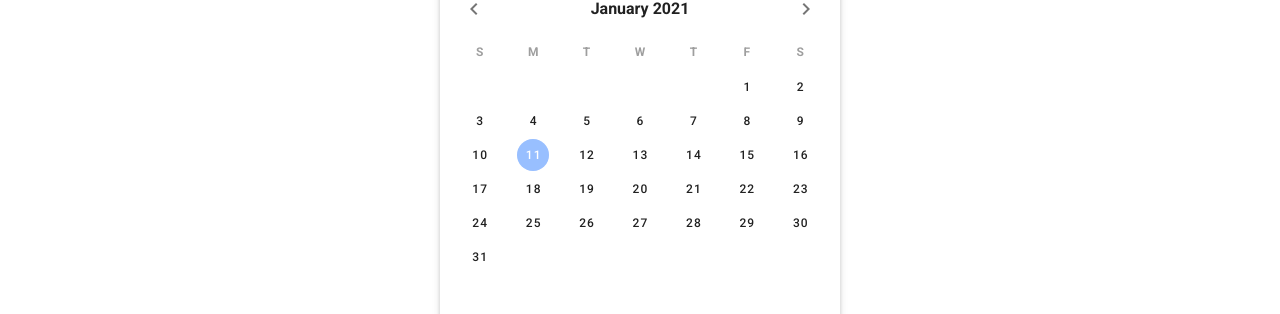
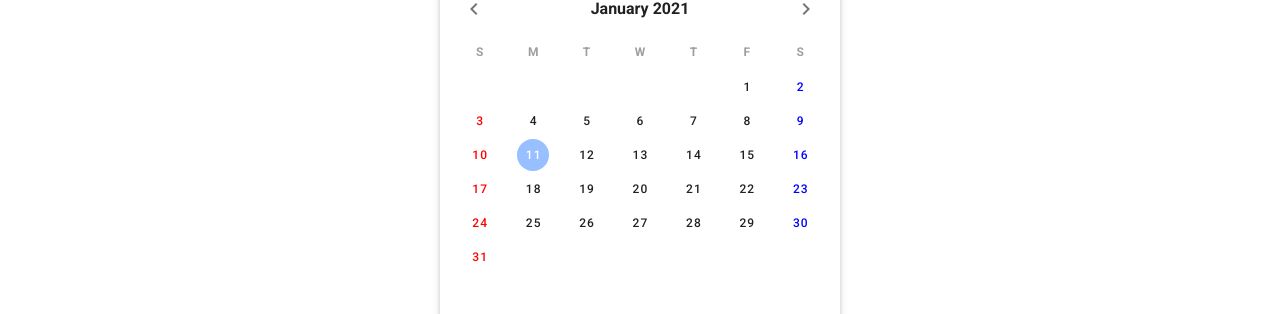
Before and after one commit to ta-mu-aa/workout-vue, a Vue app: page / in a window 1280 px wide. Shown: the part 203-517 px from the top of the page. Built offline with nearby package versions, Linux system fonts and the light colour scheme; no server answers; the database is empty; sample sign-in values are in the browser's storage.

Commit message:
月日の表示編集前

```diff
--- a/src/App.vue
+++ b/src/App.vue
@@ -35,7 +35,7 @@ export default {
     firebase.auth().onAuthStateChanged(user =>{
       if(user){
         this.setLoginUser(user)
-        this.fetchTraining()
+        // this.fetchTraining()
         if(this.$router.currentRoute.name === 'Login'){this.$router.push({name: 'Home'},()=>{})}
       }else{
         this.deleteLoginUser()
--- a/src/components/Record.vue
+++ b/src/components/Record.vue
@@ -3,6 +3,7 @@
     <v-layout row wrap>
       <v-flex xs12 mt-3 justify-center>
         <span>{{$store.state.trainingDay}}</span>
+
         <v-data-table
             :headers="headers"
             :items="training"
@@ -29,6 +30,7 @@ export default {
   created(){
     this.training = this.$store.state.trainingMenu
   },
+
   data () {
     return {
       headers: [
@@ -40,9 +42,8 @@ export default {
         { text: '種目', value: 'menu' , sortable:false},
         { text: '回数', value: 'reps' , sortable:false},
         { text: '重量 (kg)', value: 'weight' , sortable:false},
-        { text: 'セット数 ', value: 'sets', sortable:false },
+        { text: 'セット数', value: 'sets', sortable:false },
         { text: '編集' , value:'action', sortable:false },
-
       ],
       training: [],
     }
--- a/src/store/index.js
+++ b/src/store/index.js
@@ -26,6 +26,7 @@ export default new Vuex.Store({
     },
     addTrainingMenu(state,{id,menu}){
       menu.id = id
+
       state.trainingMenu.push(menu)
     },
     updateTraining(state, {id , menu}){
@@ -33,22 +34,22 @@ export default new Vuex.Store({
 
       state.trainingMenu[index] = menu
     },
-    deleteTraining(state, {id }){
+    deleteTraining(state, {id}){
       const index = state.trainingMenu.findIndex(menu => menu.id === id)
 
       state.trainingMenu.splice(index,1)
     },
     setDay(state,picker){
       state.trainingDay = picker
-    }
+    },
   },
 
   actions: {
     setLoginUser({commit}, user){
       commit('setLoginUser',user)
     },
-    fetchTraining({getters, commit}){
-      firebase.firestore().collection(`users/${getters.uid}/training`).get().then(snapshot => {
+    fetchTraining({getters, commit},trainingDay){
+      firebase.firestore().collection(`users/${getters.uid}/training`).where('date','==',trainingDay ).get().then(snapshot => {
         snapshot.forEach(doc => commit('addTrainingMenu', {id: doc.id, menu:doc.data()}))
       })
     },
@@ -85,9 +86,8 @@ export default new Vuex.Store({
         })
       }
     },
-    setDay({commit},picker){
-      // if(getters.uid){ firebase.firestore().collection(`users/${getters.uid}/training`).add({date:picker})}
-      commit('setDay',picker)
+    setDay({commit},TrainingDay){
+      commit('setDay',TrainingDay)
     },
   },
 
@@ -95,6 +95,7 @@ export default new Vuex.Store({
     userName:state => state.login_user ? state.login_user.displayName:'',
     photoURL:state => state.login_user ? state.login_user.photoURL:'',
     uid: state => state.login_user ? state.login_user.uid : null,
-    getTrainingId: state => id => state.trainingMenu.find(menu => menu.id ===id)
+    getTrainingId: state => id => state.trainingMenu.find(menu => menu.id === id),
+    // getTrainingDay: state  => state.trainingMenu.filter(menu => menu.date === state.trainingDay)
   }
 })
--- a/src/views/Form.vue
+++ b/src/views/Form.vue
@@ -46,7 +46,7 @@
           ></v-text-field>
         </v-col>
       </v-row>
-      <v-btn small color="info" :to="{name: 'Home'}">cancel</v-btn>
+      <v-btn small color="info" :to="{name: 'Home'}" v-on:click.stop="reset">cancel</v-btn>
       <v-btn color="info" class="ml-2" v-on:click.stop="submit">保存</v-btn>
     </v-container>
   </v-form>
@@ -61,10 +61,12 @@ import {mapActions} from 'vuex'
 
       const training = this.$store.getters.getTrainingId(this.$route.params.training_id)
       if(training){
+
         this.menu = training
       }else{
         this.$router.push({name: ('Home')})
       }
+
     },
     data(){
       return{
@@ -82,6 +84,10 @@ import {mapActions} from 'vuex'
         this.$router.push({ name: 'Home'})
         this.training = {}
       },
+      reset(){
+        this.training = {}
+        console.log('ddddd')
+      },
       ...mapActions(['addTrainingMenu','updateTraining','setDay'])
     }
   }
--- a/src/views/Home.vue
+++ b/src/views/Home.vue
@@ -9,7 +9,8 @@
               v-model="picker"
               locale="jp-ja"
               reactive="reactive"
-              :day-format="date => new Date(date).getDate()">
+              :day-format="date => new Date(date).getDate()"
+              v-on:input="addmenu()">
             </v-date-picker>
           </v-row>
         </v-app>
@@ -35,8 +36,18 @@ export default {
   methods:{
     addmenu(){
       this.setDay(this.picker)
+      this.fetchTraining(this.picker)
     },
-    ...mapActions(['setDay']),
+    ...mapActions(['setDay','fetchTraining']),
   },
 }
 </script>
+
+<style>
+  .v-date-picker-table.v-date-picker-table--date > table > tbody tr td:nth-child(7) .v-btn__content {
+    color:blue
+}
+  .v-date-picker-table.v-date-picker-table--date > table > tbody tr td:nth-child(1) .v-btn__content {
+    color:red
+}
+</style>
```
